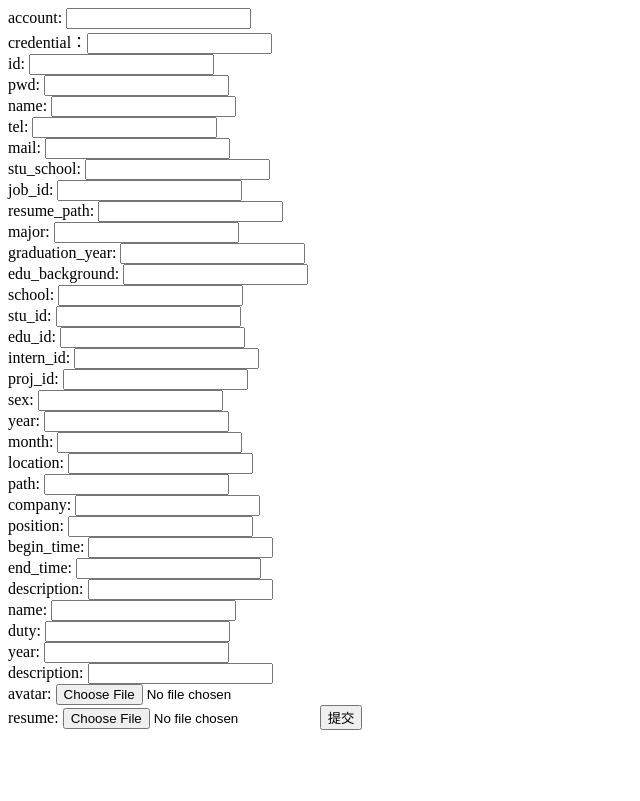
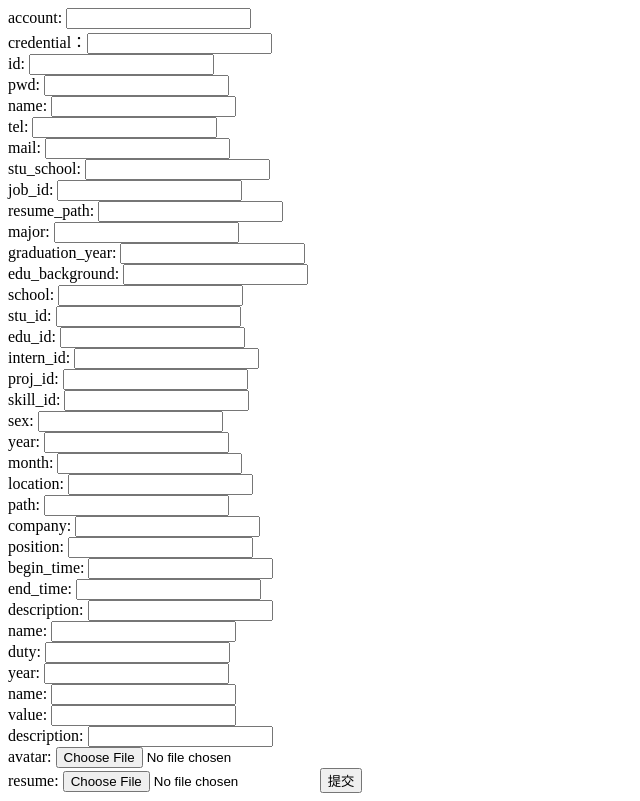
Before and after one commit to ahangchen/WeMeet, a Django app: page /student/ in a window 1280 px wide. Shown: the whole page, without its empty margins (0-640 px from the left). Before the commit the page ends 730 px from the top, so only its background shows below. Run offline with Django 3.2, Linux system fonts and the light colour scheme.

Commit message:
add add_stu_skill

```diff
--- a/student/ctrl/err_code_msg.py
+++ b/student/ctrl/err_code_msg.py
@@ -66,6 +66,10 @@ ERR_INTERN_FULL_MSG = '实习经历已达上限'
 ERR_PROJ_FULL = '-125' # 用在增加项目经历
 ERR_PROJ_FULL_MSG = '项目经历已达上限'
 
+ERR_SKILL_FULL = '-126' # 用在增加技能评
+ERR_SKILL_FULL_MSG = '技能评价已达上限'
+
+
 
 
 
--- a/student/ctrl/tag.py
+++ b/student/ctrl/tag.py
@@ -94,3 +94,7 @@ ERR_UPDATE_PROJ_DB = -45
 
 OK_DEL_PROJ = 46
 ERR_DEL_PROJ_DB = -46
+
+OK_ADD_SKILL = 47
+ERR_ADD_SKILL_FULL = -47
+ERR_ADD_SKILL_DB = -48
--- a/student/templates/POST.html
+++ b/student/templates/POST.html
@@ -6,7 +6,7 @@
     <title>Title</title>
 </head>
 <body>
-    <form enctype="multipart/form-data" action="/student/info/proj/update/" method="post">
+    <form enctype="multipart/form-data" action="/student/info/skill/add/" method="post">
         account: <input name="account" type="text"/><br>
         credential：<input name="credential" type="text"/><br>
         id: <input name="id" type="text"/><br>
@@ -25,6 +25,7 @@
         edu_id: <input name="edu_id" type="text" /><br>
         intern_id: <input name="intern_id" type="text" /><br>
         proj_id: <input name="proj_id" type="text" /><br>
+        skill_id: <input name="skill_id" type="text" /><br>
         sex: <input name="sex" type="text" /><br>
         year: <input name="year" type="text" /><br>
         month: <input name="month" type="text" /><br>
@@ -38,6 +39,8 @@
         name: <input name="name" type="text" /><br>
         duty: <input name="duty" type="text" /><br>
         year: <input name="year" type="text" /><br>
+        name: <input name="name" type="text" /><br>
+        value: <input name="value" type="text" /><br>
         description: <input name="description" type="text" /><br>
         avatar: <input name="avatar" type="file" name="select"/><br>
         resume: <input name="resume" type="file" name="select"/>
--- a/student/urls.py
+++ b/student/urls.py
@@ -27,6 +27,7 @@ urlpatterns = [
     url(r'^info/proj/update/$', views.update_proj),
     url(r'^info/proj/del/$', views.del_proj),
     url(r'^info/works/get/$', views.get_works),
+    url(r'^info/skill/add/$', views.add_skill),
     url(r'^info/skill/get/$', views.get_skill),
     url(r'^$', views.post),
 ]
--- a/student/views.py
+++ b/student/views.py
@@ -18,6 +18,7 @@ from student.ctrl.err_code_msg import ERR_LOGIN_STU_NONACTIVATED, ERR_LOGIN_STU_
                                       ERR_VALID_CODE, ERR_VALID_CODE_MSG, \
                                       RESUME_INVALID, RESUME_INVALID_MSG, \
                                       AVATAR_INVALID, AVATAR_INVALID_MSG, \
+                                      ERR_SKILL_FULL, ERR_SKILL_FULL_MSG, \
                                       ERR_PROJ_FULL, ERR_PROJ_FULL_MSG, \
                                       ERR_EDU_FULL, ERR_EDU_FULL_MSG, \
                                       ERR_OUT_DATE, ERR_OUT_DATE_MSG, \
@@ -30,7 +31,6 @@ from student.ctrl.err_code_msg import ERR_LOGIN_STU_NONACTIVATED, ERR_LOGIN_STU_
                                       NO_EDU, NO_EDU_MSG, \
                                       FAIL, FAIL_MSG, \
                                       SUCCEED
-
 
 
 from student.ctrl.tag import ERR_ACTIVATE_DB
@@ -97,6 +97,9 @@ from student.ctrl.tag import OK_UPDATE_PROJ
 from student.ctrl.tag import ERR_UPDATE_PROJ_DB
 from student.ctrl.tag import OK_DEL_PROJ
 from student.ctrl.tag import ERR_DEL_PROJ_DB
+from student.ctrl.tag import OK_ADD_SKILL
+from student.ctrl.tag import ERR_ADD_SKILL_FULL
+from student.ctrl.tag import ERR_ADD_SKILL_DB
 
 
 # from student.util.tag import NO_INPUT
@@ -1085,6 +1088,7 @@ def del_proj(request):
             'msg': ERR_METHOD_MSG
         }))
 
+
 @csrf_exempt
 def get_works(request):
     """
@@ -1118,6 +1122,51 @@ def get_works(request):
             }))
 
         # get_rlt['tag'] == ERR_GET_WORKS_DB
+        else:
+            return HttpResponse(json_helper.dumps({
+                'err': FAIL,
+                'msg': FAIL_MSG
+            }))
+
+    # 如果请求的方法是GET
+    else:
+        return HttpResponse(json_helper.dumps({
+            'err': ERR_METHOD,
+            'msg': ERR_METHOD_MSG
+        }))
+
+
+@csrf_exempt
+def add_skill(request):
+    """
+    增加技能评价
+    成功：返回{
+                'err': SUCCEED,
+                'skill_id': add_rlt['skill_id']
+            }
+    失败：返回相应的err和msg的JSON
+    """
+    if request.method == 'POST':
+        stu_id = request.POST.get('stu_id')
+        name = request.POST.get('name')
+        value = request.POST.get('value')
+
+        add_rlt = info.add_skill(stu_id, name, value)
+        # 如果增加技能评价成功
+        if add_rlt['tag'] == OK_ADD_SKILL:
+            return HttpResponse(json_helper.dumps({
+                'err': SUCCEED,
+                'skill_id': add_rlt['skill_id']
+            }))
+
+        # 如果技能评价已达上限
+        elif add_rlt['tag'] == ERR_ADD_SKILL_FULL:
+            return HttpResponse(json_helper.dumps({
+                'err': ERR_SKILL_FULL,
+                'msg': ERR_SKILL_FULL_MSG
+            }))
+
+        # 如果数据库异常导致增加技能评价失败(add_rlt['tag'] == ERR_ADD_SKILL_DB)
         else:
             return HttpResponse(json_helper.dumps({
                 'err': FAIL,
```
Also changed, not shown: student/ctrl/info.py (+40 -0 lines), student/db/skill.py (+31 -0 lines).
